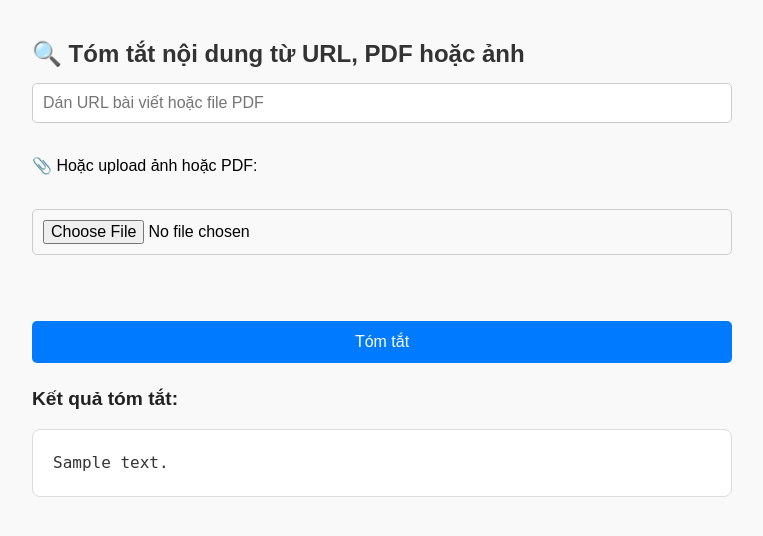
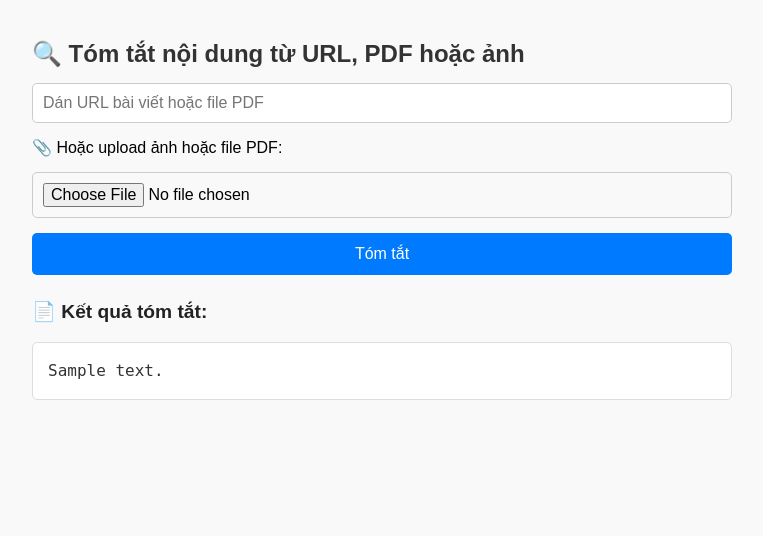
Before and after one commit to minhnt324/gemini-sumAI, a Flask app: template templates/index.html in a window 1280 px wide. Shown: the top 536 px of the page, without its empty margins (258-1021 px from the left). Run offline with Flask 3, Linux system fonts and the light colour scheme; the template is opened without the code that fills it: most values are stand-ins (such as "Sample title", 1, 10 or a date in 2020).

Commit message:
Update index.html

```diff
--- a/templates/index.html
+++ b/templates/index.html
@@ -2,31 +2,86 @@
 <html lang="vi">
 <head>
   <meta charset="UTF-8">
+  <meta name="viewport" content="width=device-width, initial-scale=1.0">
   <title>gemini-sumAI</title>
   <link rel="stylesheet" href="{{ url_for('static', filename='style.css') }}">
+  <style>
+    body {
+      font-family: Arial, sans-serif;
+      padding: 20px;
+      max-width: 700px;
+      margin: auto;
+      background-color: #f9f9f9;
+    }
+
+    h2 {
+      font-size: 1.5rem;
+      margin-bottom: 15px;
+    }
+
+    form {
+      display: flex;
+      flex-direction: column;
+      gap: 15px;
+    }
+
+    input[type="text"],
+    input[type="file"] {
+      padding: 10px;
+      font-size: 1rem;
+      border: 1px solid #ccc;
+      border-radius: 5px;
+    }
+
+    button {
+      padding: 12px;
+      background-color: #007bff;
+      color: white;
+      border: none;
+      font-size: 1rem;
+      border-radius: 5px;
+      cursor: pointer;
+    }
+
+    button:hover {
+      background-color: #0056b3;
+    }
+
+    pre {
+      white-space: pre-wrap;
+      background: #fff;
+      padding: 15px;
+      border: 1px solid #ddd;
+      border-radius: 5px;
+    }
+
+    @media (max-width: 480px) {
+      body {
+        padding: 10px;
+      }
+
+      input[type="text"], input[type="file"], button {
+        font-size: 0.95rem;
+      }
+    }
+  </style>
 </head>
 <body>
   <h2>🔍 Tóm tắt nội dung từ URL, PDF hoặc ảnh</h2>
   <form method="POST" enctype="multipart/form-data">
-    <!-- Input cho URL -->
     <input type="text" name="url" placeholder="Dán URL bài viết hoặc file PDF" />
-    <p>📎 Hoặc upload ảnh hoặc PDF:</p>
-
-    <!-- Input upload file ảnh hoặc PDF -->
-    <input type="file" name="file" accept="image/*,application/pdf" />
-    <br><br>
-
-    <!-- Submit button -->
+    <label>📎 Hoặc upload ảnh hoặc file PDF:</label>
+    <input type="file" name="file" accept=".pdf,image/*" />
     <button type="submit">Tóm tắt</button>
   </form>
 
   {% if summary %}
-        <h3>Kết quả tóm tắt:</h3>
-        <pre style="white-space: pre-line; line-height: 1.6;">{{ summary }}</pre>
+    <h3>📄 Kết quả tóm tắt:</h3>
+    <pre>{{ summary }}</pre>
   {% endif %}
 
   {% if error %}
-  <p style="color: red;">{{ error }}</p>
+    <p style="color: red;">{{ error }}</p>
   {% endif %}
 </body>
 </html>
```
